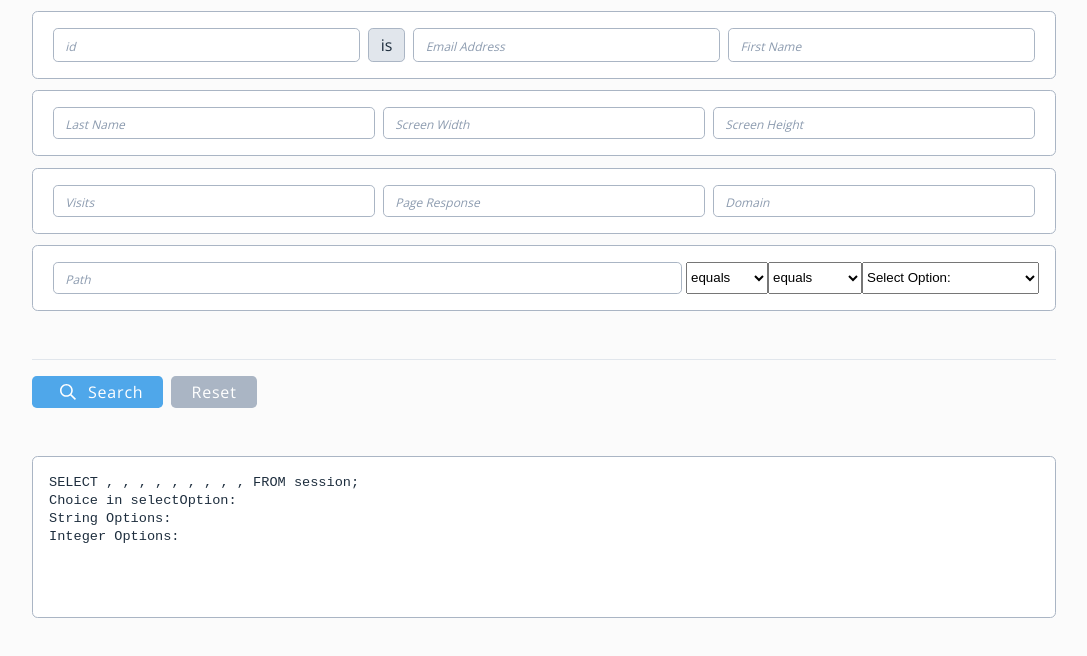
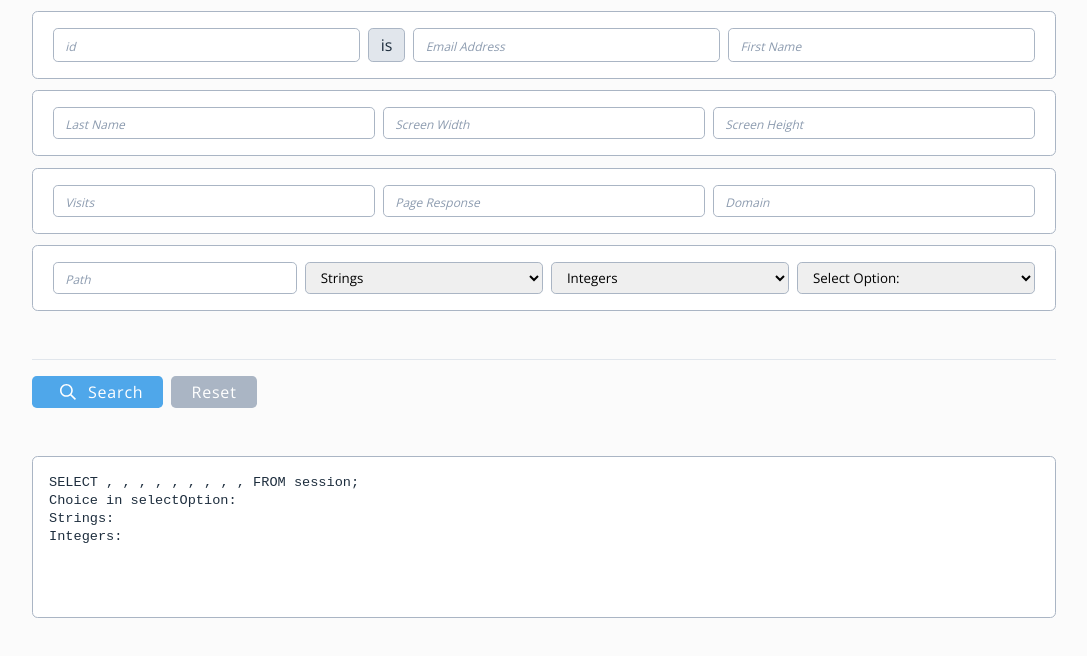
Before and after one commit to RyanBrown/quantum-metric, a React (Create React App) app: page / in a window 1280 px wide. Shown: the top 656 px of the page, without its empty margins (96-1183 px from the left). Built offline with nearby package versions, Linux system fonts and the light colour scheme.

Commit message:
Quantim Metric - styled-components added

```diff
--- a/src/Components/Form/Form.js
+++ b/src/Components/Form/Form.js
@@ -3,7 +3,7 @@ import ActionBar from '../ActionBar/ActionBar';
 import Button from '../Button/Button';
 import Generated from '../Generated/Generated';
 import Marker from '../Marker/Marker';
-// import SelectMenu from '../SelectMenu/SelectMenu';
+import SelectMenu from '../SelectMenu/SelectMenu';
 import TextInput from '../TextInput/TextInput';
 
 import './styles.scss';
@@ -129,28 +129,28 @@ class Form extends Component {
                             value={this.state.path}
                         />
 
-                        {/* <SelectMenu>
-                            <Option value='test'>Test</Option>
-                        </SelectMenu> */}
-
-                        <select value={this.state.stringOptions} name='stringOptions' onChange={this.handleChange}>
-                            {/* Strings */}
+                        <SelectMenu value={this.state.stringOptions} name='stringOptions' onChange={this.handleChange}>
+                            <option value='0'>Strings</option>
                             <option value='='>equals</option>
                             <option value='CONTAINS'>contains</option>
                             <option value='%STARTSWITH'>starts with</option>
                             <option value='IN'>in list</option>
-                        </select>
+                        </SelectMenu>
 
-                        <select value={this.state.integerOptions} name='integerOptions' onChange={this.handleChange}>
-                            {/* Integers */}
+                        <SelectMenu
+                            value={this.state.integerOptions}
+                            name='integerOptions'
+                            onChange={this.handleChange}
+                        >
+                            <option value='0'>Integers</option>
                             <option value='='>equals</option>
                             <option value='BETWEEN'>between</option>
                             <option value='>'>greater than</option>
                             <option value='<'>less than</option>
                             <option value='IN'>in list</option>
-                        </select>
+                        </SelectMenu>
 
-                        <select value={this.state.selectOption} name='selectOption' onChange={this.handleChange}>
+                        <SelectMenu value={this.state.selectOption} name='selectOption' onChange={this.handleChange}>
                             {/* Predicated field options */}
                             <option value='0'>Select Option:</option>
                             <option value='User Email'>User Email</option>
@@ -162,7 +162,7 @@ class Form extends Component {
                             <option value='Page Response time (ms)'>Page Response time (ms)</option>
                             <option value='Domain'>Domain</option>
                             <option value='Page Path'>Page Path</option>
-                        </select>
+                        </SelectMenu>
                     </div>
 
                     <ActionBar>
@@ -184,10 +184,10 @@ class Form extends Component {
                     Choice in selectOption:
                     {this.state.selectOption}
                     <br />
-                    String Options:
+                    Strings:
                     {this.state.stringOptions}
                     <br />
-                    Integer Options:
+                    Integers:
                     {this.state.integerOptions}
                 </Generated>
             </>
--- a/src/Components/SelectMenu/SelectMenu.js
+++ b/src/Components/SelectMenu/SelectMenu.js
@@ -1,57 +1,23 @@
 import React from 'react';
 import PropTypes from 'prop-types';
-import Option from './Option';
 import './styles.scss';
 
 const propTypes = {
-    children: PropTypes.oneOfType([PropTypes.string, PropTypes.element]).isRequired,
     id: PropTypes.string,
-    onClick: PropTypes.func,
+    name: PropTypes.string,
+    onChange: PropTypes.func,
+    value: PropTypes.string,
 };
-
-// const defaultProps = {
-// size: 'sm',
-// type: 'button',
-// variant: 'secondary',
-// };
-
-// const stringDrop = ['equals', 'contains', 'starts with', 'in list'];
-// const integerDrop = ['equals', 'between', 'greater than', 'less than', 'in list'];
 
 const SelectMenu = (props) => {
     return (
-        <select>
+        <select id={props.id} name={props.name} onChange={props.onChange} value={props.value}>
             {props.children}
-
-            {/* <option value='0'>Select Option:</option>
-            <option value='User Email'>User Email</option>
-            <option value='Screen Width'>Screen Width</option>
-            <option value='Screen Height'>Screen Height</option>
-            <option value='# of Visits'># of Visits</option>
-            <option value='First Name'>First Name</option>
-            <option value='Last Name'>Last Name</option>
-            <option value='Page Response time (ms)'>Page Response time (ms)</option>
-            <option value='Domain'>Domain</option>
-            <option value='Page Path'>Page Path</option>
-
-            <option value='equals'>equals</option>
-            <option value='contains'>contains</option>
-            <option value='starts with'>starts with</option>
-            <option value='in list'>in list</option>
-
-            <option value='equals'>equals</option>
-            <option value='between'>between</option>
-            <option value='greater than'>greater than</option>
-            <option value='less than'>less than</option>
-            <option value='in list'>in list</option> */}
         </select>
     );
 };
 
 SelectMenu.displayName = 'SelectMenu';
 SelectMenu.propTypes = propTypes;
-// SelectMenu.defaultProps = defaultProps;
-
-SelectMenu.Option = Option;
 
 export default SelectMenu;
```
Also changed, not shown: src/Components/SelectMenu/Option.js (deleted, +0 -17 lines).
